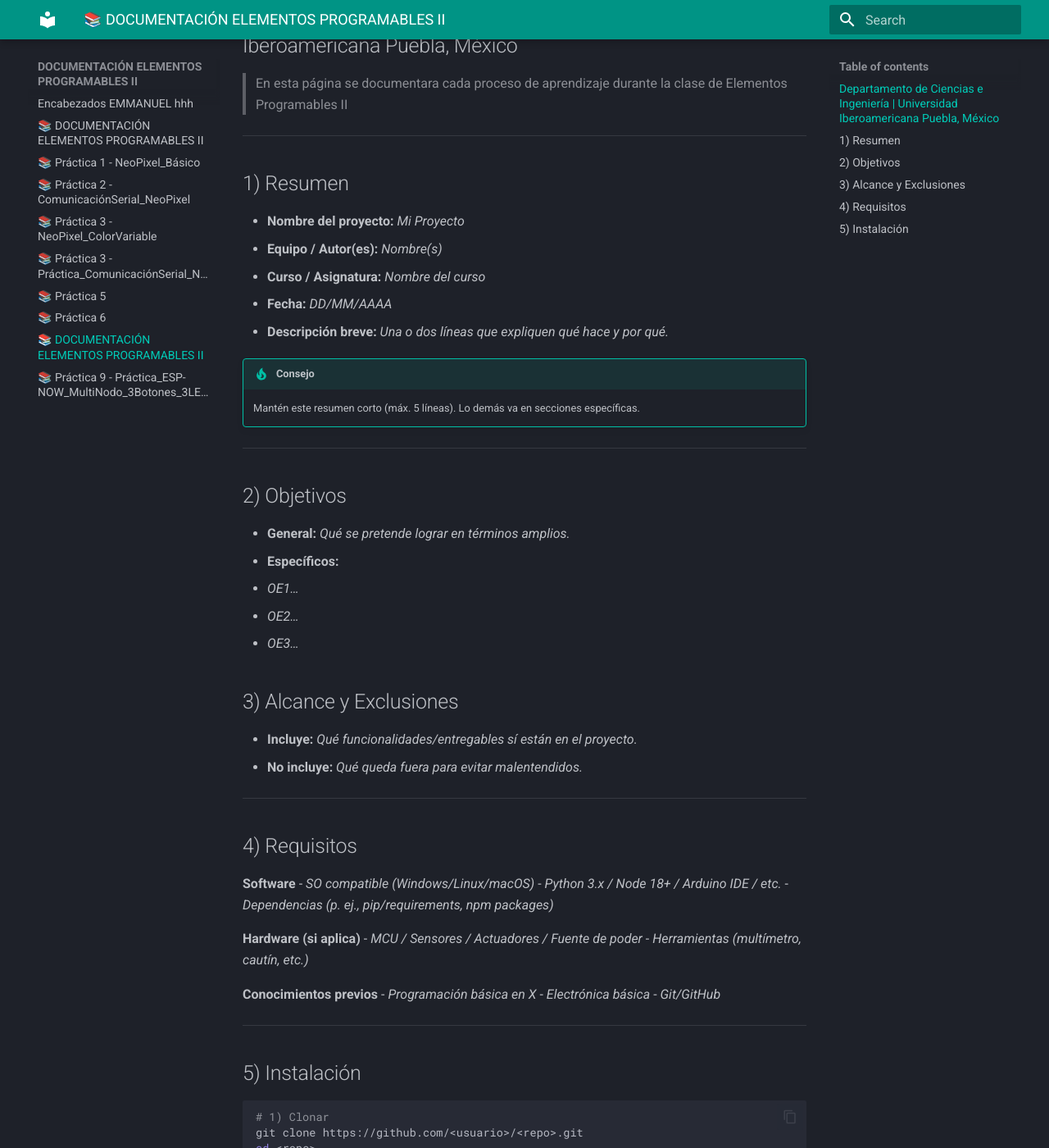
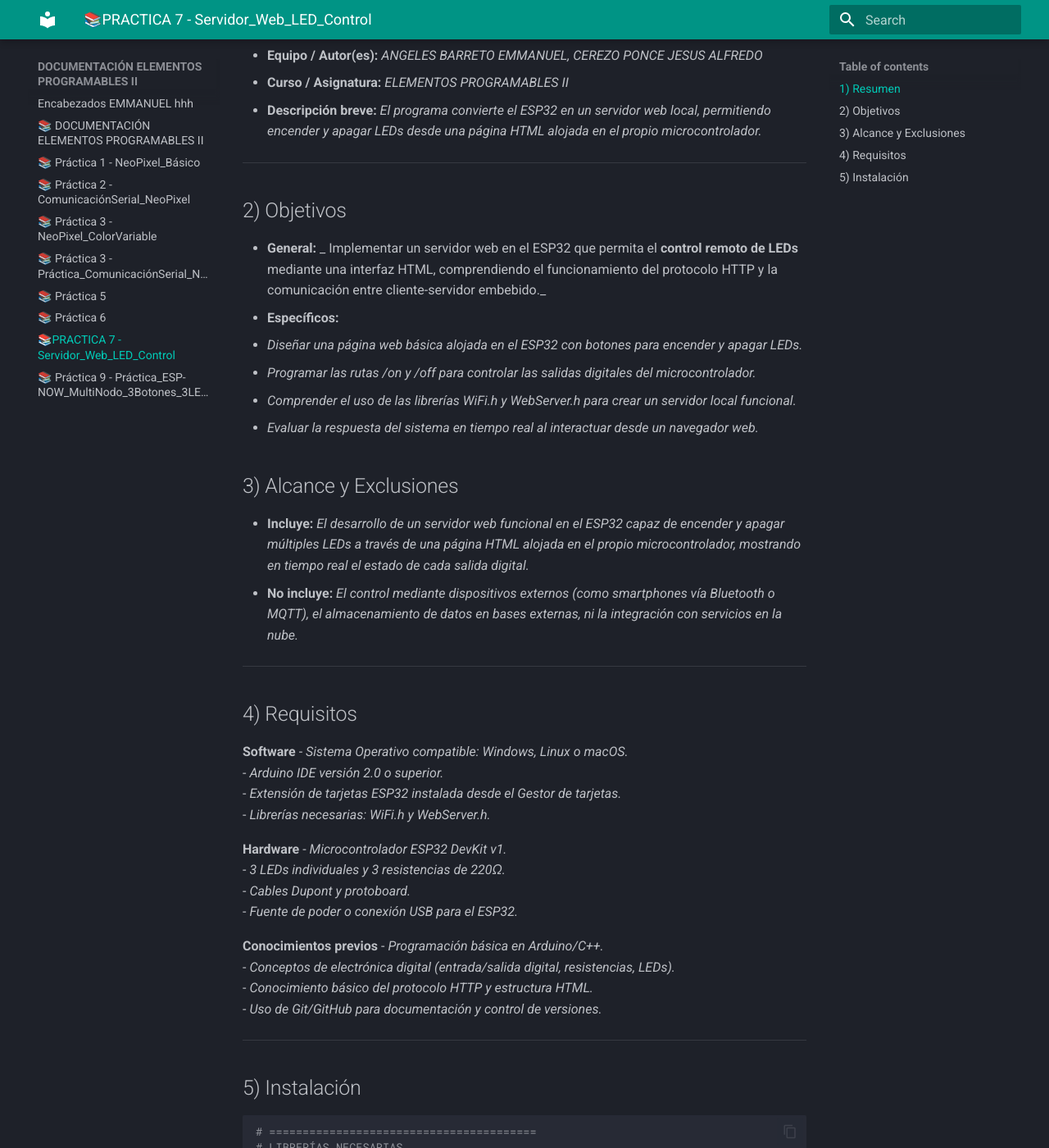
Before and after one commit to emmanuelangelesb/ELEMENTOS-PROGRAMABLES-II, an MkDocs documentation site: the page built from docs/practica7.md, in a window 1280 px wide and 1400 px high, scrolled down 218 px. Shown: the whole window at 82% size. Built offline with MkDocs 1.6.1 and Material for MkDocs 9.7.7, drawn with Linux system fonts in a browser that asks for light colours; some of the changed text lies outside the part shown.

Commit message:
prueba mal

````diff
--- a/docs/practica7.md
+++ b/docs/practica7.md
@@ -1,72 +1,190 @@
-# 📚 DOCUMENTACIÓN ELEMENTOS PROGRAMABLES II
-## Departamento de Ciencias e Ingeniería | Universidad Iberoamericana Puebla, México
-> En esta página se documentara cada proceso de aprendizaje durante la clase de Elementos Programables II
->
+# 📚PRACTICA 7 - Servidor_Web_LED_Control
+
 
 ---
 
 ## 1) Resumen
 
-- **Nombre del proyecto:** _Mi Proyecto_
-- **Equipo / Autor(es):** _Nombre(s)_
-- **Curso / Asignatura:** _Nombre del curso_
-- **Fecha:** _DD/MM/AAAA_
-- **Descripción breve:** _Una o dos líneas que expliquen qué hace y por qué._
 
-!!! tip "Consejo"
-    Mantén este resumen corto (máx. 5 líneas). Lo demás va en secciones específicas.
+- **Equipo / Autor(es):** _ANGELES BARRETO EMMANUEL, CEREZO PONCE JESUS ALFREDO_
+- **Curso / Asignatura:** _ELEMENTOS PROGRAMABLES II_
+- **Descripción breve:** _El programa convierte el ESP32 en un servidor web local, permitiendo encender y apagar LEDs desde una página HTML alojada en el propio microcontrolador._
+
 
 ---
 
 ## 2) Objetivos
 
-- **General:** _Qué se pretende lograr en términos amplios._
+- **General:** _ Implementar un servidor web en el ESP32 que permita el **control remoto de LEDs** mediante una interfaz HTML, comprendiendo el funcionamiento del protocolo HTTP y la comunicación entre cliente-servidor embebido._
 - **Específicos:**
-  - _OE1…_
-  - _OE2…_
-  - _OE3…_
+  - _Diseñar una página web básica alojada en el ESP32 con botones para encender y apagar LEDs._
+  - _Programar las rutas /on y /off para controlar las salidas digitales del microcontrolador._
+  - _Comprender el uso de las librerías WiFi.h y WebServer.h para crear un servidor local funcional._
+  - _Evaluar la respuesta del sistema en tiempo real al interactuar desde un navegador web._
 
 ## 3) Alcance y Exclusiones
 
-- **Incluye:** _Qué funcionalidades/entregables sí están en el proyecto._
-- **No incluye:** _Qué queda fuera para evitar malentendidos._
+- **Incluye:** _El desarrollo de un servidor web funcional en el ESP32 capaz de encender y apagar múltiples LEDs a través de una página HTML alojada en el propio microcontrolador, mostrando en tiempo real el estado de cada salida digital._
+- **No incluye:** _El control mediante dispositivos externos (como smartphones vía Bluetooth o MQTT), el almacenamiento de datos en bases externas, ni la integración con servicios en la nube._
 
 ---
 
 ## 4) Requisitos
 
 **Software**
-- _SO compatible (Windows/Linux/macOS)_
-- _Python 3.x / Node 18+ / Arduino IDE / etc._
-- _Dependencias (p. ej., pip/requirements, npm packages)_
+- _Sistema Operativo compatible: Windows, Linux o macOS._
+- _Arduino IDE versión 2.0 o superior._
+- _Extensión de tarjetas ESP32 instalada desde el Gestor de tarjetas._
+- _Librerías necesarias: WiFi.h y WebServer.h._
 
-**Hardware (si aplica)**
-- _MCU / Sensores / Actuadores / Fuente de poder_
-- _Herramientas (multímetro, cautín, etc.)_
+**Hardware**
+- _Microcontrolador ESP32 DevKit v1._
+- _3 LEDs individuales y 3 resistencias de 220Ω._
+- _Cables Dupont y protoboard._
+- _Fuente de poder o conexión USB para el ESP32._
 
 **Conocimientos previos**
-- _Programación básica en X_
-- _Electrónica básica_
-- _Git/GitHub_
+- _Programación básica en Arduino/C++._
+- _Conceptos de electrónica digital (entrada/salida digital, resistencias, LEDs)._
+- _Conocimiento básico del protocolo HTTP y estructura HTML._
+- _Uso de Git/GitHub para documentación y control de versiones._
 
 ---
 
 ## 5) Instalación
 
 ```bash
-# 1) Clonar
-git clone https://github.com/<usuario>/<repo>.git
-cd <repo>
+# ========================================
+# LIBRERÍAS NECESARIAS
+# ========================================
+include <WiFi.h>
+include <WebServer.h>
 
-# 2) (Opcional) Crear entorno virtual
-python -m venv .venv
-# macOS/Linux
-source .venv/bin/activate
-# Windows (PowerShell)
-.venv\Scripts\Activate.ps1
+# ========================================
+# CONFIGURACIÓN DE RED Y PINES
+# ========================================
+const char* ssid = "iPhone";
+const char* password = "karennajera";
 
-# 3) Instalar dependencias (ejemplos)
-pip install -r requirements.txt
-# o, si es Node:
-npm install
+WebServer server(80);
+
+const int ledPin = 20;   # LED principal
+const int ledPin1 = 19;  # LED secundario
+const int ledPin2 = 21;  # LED terciario
+
+String ledState = "OFF";
+String ledState1 = "OFF";
+String ledState2 = "OFF";
+
+# ========================================
+# FUNCIÓN BASE (Página principal)
+# ========================================
+void handleRoot() {
+  String html = "<!DOCTYPE html><html><head><meta charset='UTF-8'><title>ESP32 LED Control</title></head><body>";
+  html += "<h1>ESP32 LED Control</h1>";
+
+  html += "<p>LED 1 is " + ledState + "</p>";
+  if (ledState == "OFF")
+    html += "<a href=\"/on\"><button>Turn On LED 1</button></a>";
+  else
+    html += "<a href=\"/off\"><button>Turn Off LED 1</button></a>";
+
+  html += "<p>LED 2 is " + ledState1 + "</p>";
+  if (ledState1 == "OFF")
+    html += "<a href=\"/on1\"><button>Turn On LED 2</button></a>";
+  else
+    html += "<a href=\"/off1\"><button>Turn Off LED 2</button></a>";
+
+  html += "<p>LED 3 is " + ledState2 + "</p>";
+  if (ledState2 == "OFF")
+    html += "<a href=\"/on2\"><button>Turn On LED 3</button></a>";
+  else
+    html += "<a href=\"/off2\"><button>Turn Off LED 3</button></a>";
+
+  html += "</body></html>";
+
+  server.send(200, "text/html", html);
+}
+
+# ========================================
+# FUNCIONES DE CONTROL DE LEDS
+# ========================================
+void handleOn() {
+  digitalWrite(ledPin, HIGH);
+  ledState = "ON";
+  handleRoot();
+}
+
+void handleOff() {
+  digitalWrite(ledPin, LOW);
+  ledState = "OFF";
+  handleRoot();
+}
+
+void handleOn1() {
+  digitalWrite(ledPin1, HIGH);
+  ledState1 = "ON";
+  handleRoot();
+}
+
+void handleOff1() {
+  digitalWrite(ledPin1, LOW);
+  ledState1 = "OFF";
+  handleRoot();
+}
+
+void handleOn2() {
+  digitalWrite(ledPin2, HIGH);
+  ledState2 = "ON";
+  handleRoot();
+}
+
+void handleOff2() {
+  digitalWrite(ledPin2, LOW);
+  ledState2 = "OFF";
+  handleRoot();
+}
+
+# ========================================
+# CONFIGURACIÓN INICIAL (setup)
+# ========================================
+void setup() {
+  Serial.begin(115200);
+
+  pinMode(ledPin, OUTPUT);
+  digitalWrite(ledPin, LOW);
+  pinMode(ledPin1, OUTPUT);
+  digitalWrite(ledPin1, LOW);
+  pinMode(ledPin2, OUTPUT);
+  digitalWrite(ledPin2, LOW);
+
+  WiFi.begin(ssid, password);
+  while (WiFi.status() != WL_CONNECTED) {
+    delay(500);
+    Serial.print(".");
+  }
+  Serial.println("\nWiFi connected");
+  Serial.println(WiFi.localIP());
+
+  server.on("/", handleRoot);
+  server.on("/on", handleOn);
+  server.on("/off", handleOff);
+  server.on("/on1", handleOn1);
+  server.on("/off1", handleOff1);
+  server.on("/on2", handleOn2);
+  server.on("/off2", handleOff2);
+
+  server.begin();
+  Serial.println("Server started");
+}
+
+# ========================================
+# BUCLE PRINCIPAL (loop)
+# ========================================
+void loop() {
+  server.handleClient();
+}
 ```
+>En esta práctica se logró implementar un **servidor web embebido en el ESP32**, permitiendo el **control remoto de tres LEDs** desde una página HTML.
+> Se comprendió el uso de las librerías **WiFi.h** y **WebServer.h**, así como la creación de rutas específicas para ejecutar funciones dentro del microcontrolador.
+> Este proyecto demuestra cómo el ESP32 puede actuar como un **microservidor autónomo**, aplicando conceptos de **comunicación cliente-servidor**, **HTML dinámico** y **control digital en tiempo real**, siendo una base sólida para futuros desarrollos en **domótica e IoT**.
````
